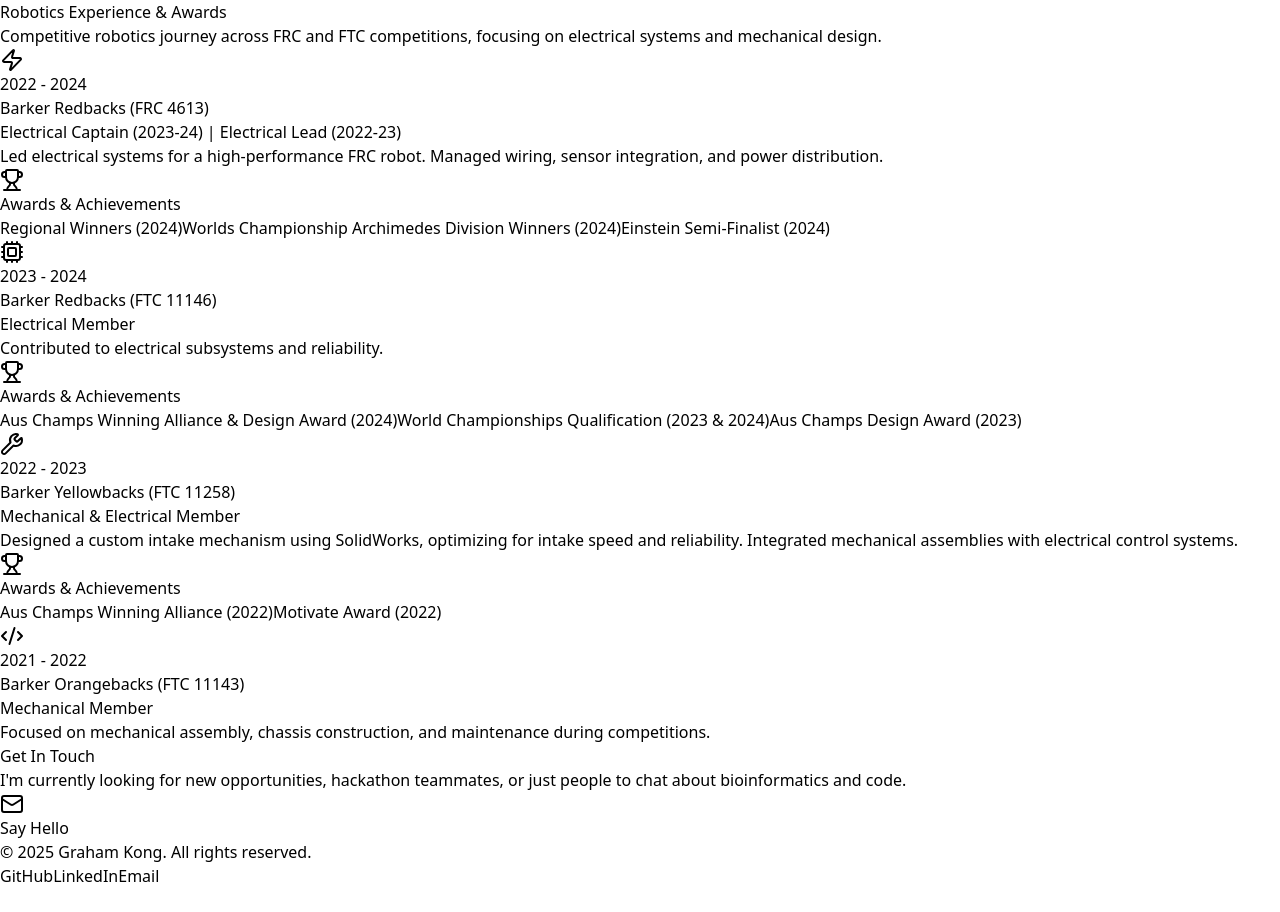
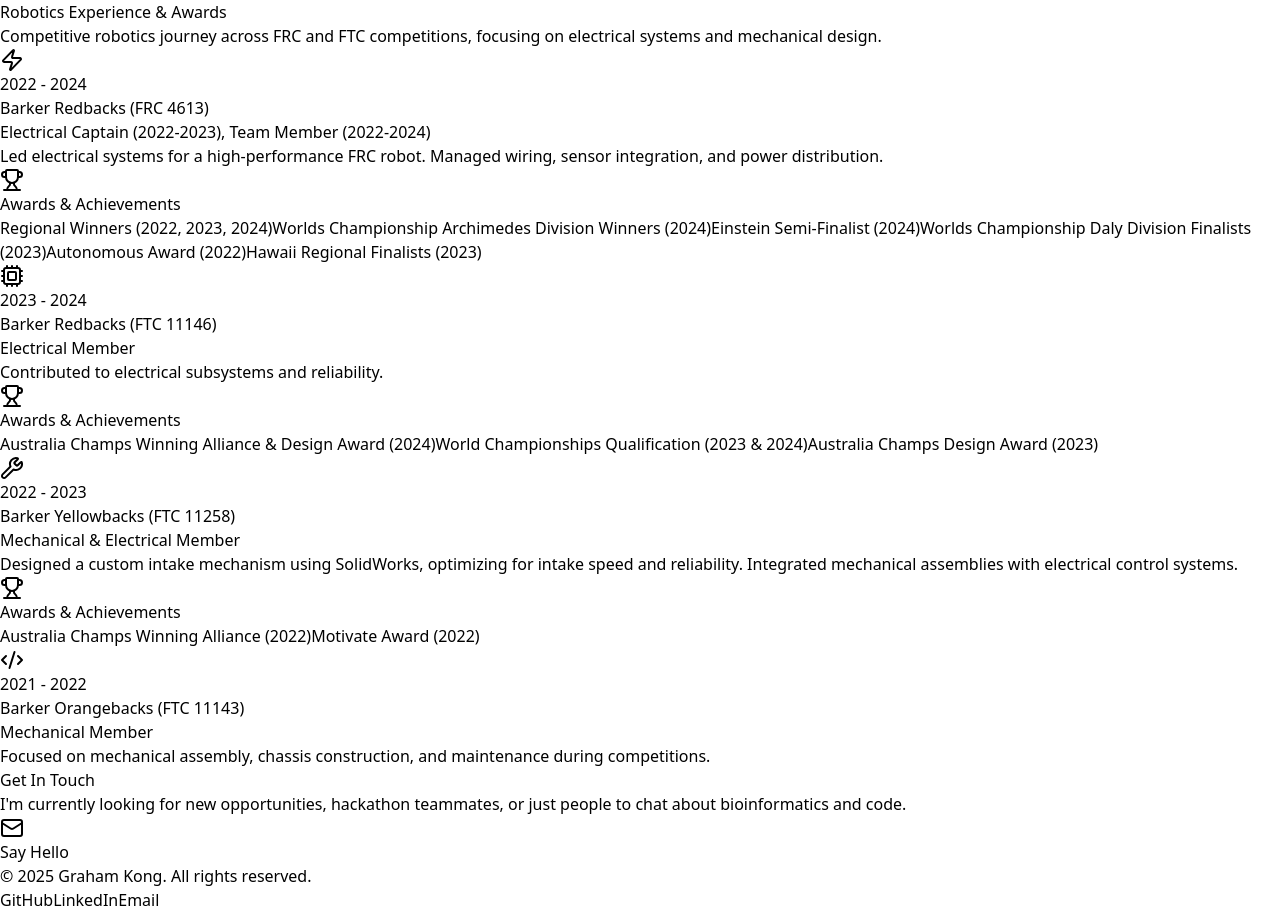
Before and after one commit to grahamkong972/graham-portfolio, a React (Vite) app: page / in a window 1280 px wide. Shown: the part 1566-2478 px from the top of the page. Before the commit the page ends 2454 px from the top, so only its background shows below. Built offline with nearby package versions, Linux system fonts and the light colour scheme.

Commit message:
Fixed the experience

```diff
--- a/src/App.tsx
+++ b/src/App.tsx
@@ -46,16 +46,19 @@
   const experiences = [
     {
       team: "Barker Redbacks (FRC 4613)",
-      role: "Electrical Captain (2023-24) | Electrical Lead (2022-23)",
+      role: "Electrical Captain (2022-2023), Team Member (2022-2024)",
       duration: "2022 - 2024",
       description: "Led electrical systems for a high-performance FRC robot. Managed wiring, sensor integration, and power distribution.",
       awards: [
-        "Regional Winners (2024)",
+        "Regional Winners (2022, 2023, 2024)",
         "Worlds Championship Archimedes Division Winners (2024)",
-        "Einstein Semi-Finalist (2024)"
+        "Einstein Semi-Finalist (2024)",
+        "Worlds Championship Daly Division Finalists (2023)",
+        "Autonomous Award (2022)",
+        "Hawaii Regional Finalists (2023)"
       ],
       icon: <Zap className="w-6 h-6 text-yellow-400" />,
-      color: "border-yellow-500/50"
+      color: "border-red-500/50"
     },
     {
       team: "Barker Redbacks (FTC 11146)",
@@ -63,9 +66,9 @@
       duration: "2023 - 2024",
       description: "Contributed to electrical subsystems and reliability.",
       awards: [
-        "Aus Champs Winning Alliance & Design Award (2024)",
+        "Australia Champs Winning Alliance & Design Award (2024)",
         "World Championships Qualification (2023 & 2024)",
-        "Aus Champs Design Award (2023)"
+        "Australia Champs Design Award (2023)"
       ],
       icon: <Cpu className="w-6 h-6 text-red-400" />,
       color: "border-red-500/50"
@@ -76,7 +79,7 @@
       duration: "2022 - 2023",
       description: "Designed a custom intake mechanism using SolidWorks, optimizing for intake speed and reliability. Integrated mechanical assemblies with electrical control systems.",
       awards: [
-        "Aus Champs Winning Alliance (2022)",
+        "Australia Champs Winning Alliance (2022)",
         "Motivate Award (2022)"
       ],
       icon: <Wrench className="w-6 h-6 text-yellow-300" />,
```
